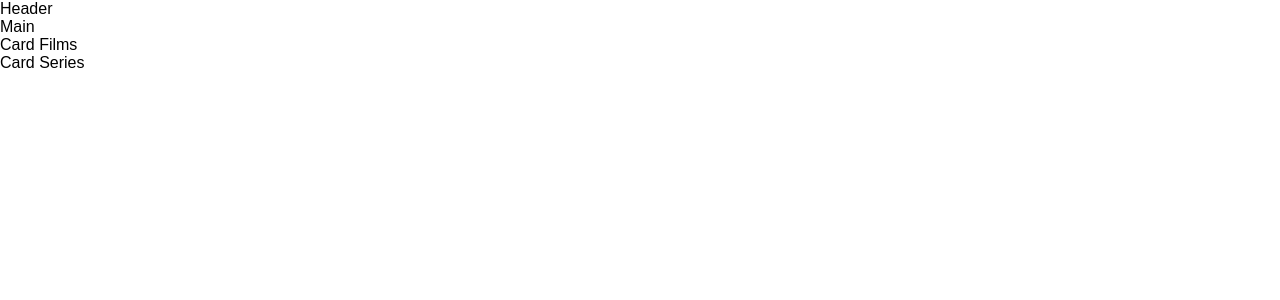
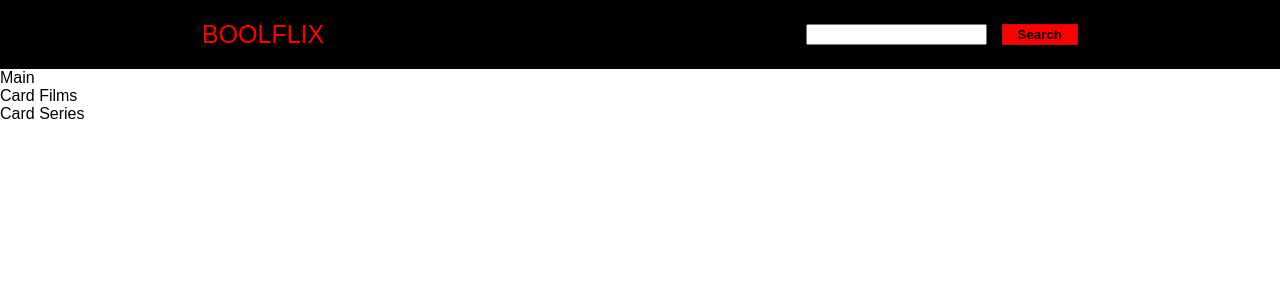
Before and after one commit to ChristianBianchi99/vite-boolflix, a Vue app: page / in a window 1280 px wide. Shown: the top 300 px of the page. Built offline with nearby package versions, Linux system fonts and the light colour scheme; no server answers.

Commit message:
Agg contenuto Header

```diff
--- a/src/App.vue
+++ b/src/App.vue
@@ -14,18 +14,23 @@ export default {
     Main
   },
   mounted(){
-    axios.get(store.api + 'movie?' + store.apiKey + '&query=' + store.searchedFilm).then((response) => {
+    this.searchSubject()
+  },
+  methods:{
+    searchSubject(){
+      axios.get(store.api + 'movie?' + store.apiKey + '&query=' + store.searchedSubject).then((response) => {
       store.filmsList = response.data.results;
     }),
-    axios.get(store.api + 'tv?' + store.apiKey + '&query=' + store.searchedSeries).then((response) => {
+    axios.get(store.api + 'tv?' + store.apiKey + '&query=' + store.searchedSubject).then((response) => {
       store.seriesList = response.data.results;
     })
+    }
   }
 }
 </script>
 <template lang="">
   <div>
-    <Header />
+    <Header @search="searchSubject" />
     <Main />
   </div>
 </template>
--- a/src/components/AppHeader.vue
+++ b/src/components/AppHeader.vue
@@ -1,13 +1,67 @@
 <script>
+import {store} from '../data/store.js';
 export default {
-
+    data(){
+        return{
+            store,
+        }
+    }
 }
 </script>
 <template lang="">
     <div>
-        Header
+        <div class="background">
+            <div class="container">
+                <div class="row">
+                    <div class="col">
+                        <div class="content">
+                            <h1 class="logo">
+                                Boolflix
+                            </h1>
+                            <div class="console">
+                                <input type="text" v-model="store.searchedSubject" @keyup.enter="$emit('search')">
+                                <button @click="$emit('search')">
+                                    Search
+                                </button>
+                            </div>
+                        </div>
+                    </div>
+                </div>
+            </div>
+        </div>
     </div>
 </template>
 <style lang="scss" scoped>
-
+    .background{
+        background-color: black;
+    }
+    .content{
+        display: flex;
+        justify-content: space-between;
+        padding: 20px 10px;
+        .logo{
+            color: red;
+            font-weight: 300;
+            text-transform: uppercase;
+            font-size: 25px;
+        }
+        .console{
+            display: flex;
+            input{
+                height: 75%;
+                align-self: center;
+            }
+            button{
+                appearance: none;
+                height: 75%;
+                align-self: center;
+                margin-left: 15px;
+                background-color: red;
+                border: 1px solid rgb(186, 15, 15);
+                color: black;
+                font-weight: bold;
+                padding: 0px 15px;
+            }
+        }
+    }
 </style>
--- a/src/data/store.js
+++ b/src/data/store.js
@@ -3,8 +3,7 @@ import {reactive} from 'vue';
 export const store = reactive({
     api: 'https://api.themoviedb.org/3/search/',
     apiKey: 'api_key=683e52e91baade4210b7478d0ea1c13d',
-    searchedFilm: '',
-    searchedSeries: '',
+    searchedSubject: '',
     filmsList: '',
     seriesList: '',
 })
--- a/src/styles/generals.scss
+++ b/src/styles/generals.scss
@@ -6,3 +6,7 @@
 body{
     font-family: Arial, Helvetica, sans-serif;
 }
+.container{
+    width: 70%;
+    margin: auto;
+}
```
